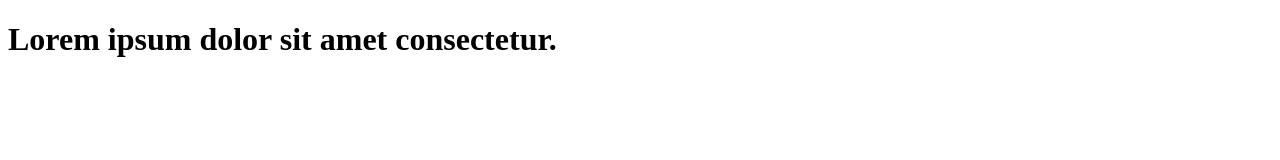
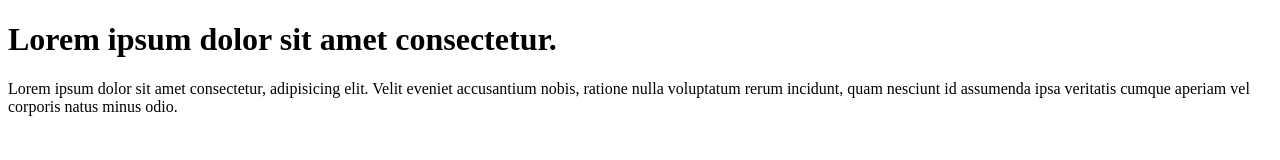
Before and after one commit to JLantis/learn-git, a plain HTML site: page index.html in a window 1280 px wide. Drawn offline with Linux system fonts and the light colour scheme.

Commit message:
add paragraph to code

```diff
--- a/index.html
+++ b/index.html
@@ -7,5 +7,6 @@
 </head>
 <body>
     <h1>Lorem ipsum dolor sit amet consectetur.</h1>
+    <p>Lorem ipsum dolor sit amet consectetur, adipisicing elit. Velit eveniet accusantium nobis, ratione nulla voluptatum rerum incidunt, quam nesciunt id assumenda ipsa veritatis cumque aperiam vel corporis natus minus odio.</p>
 </body>
 </html>
```
